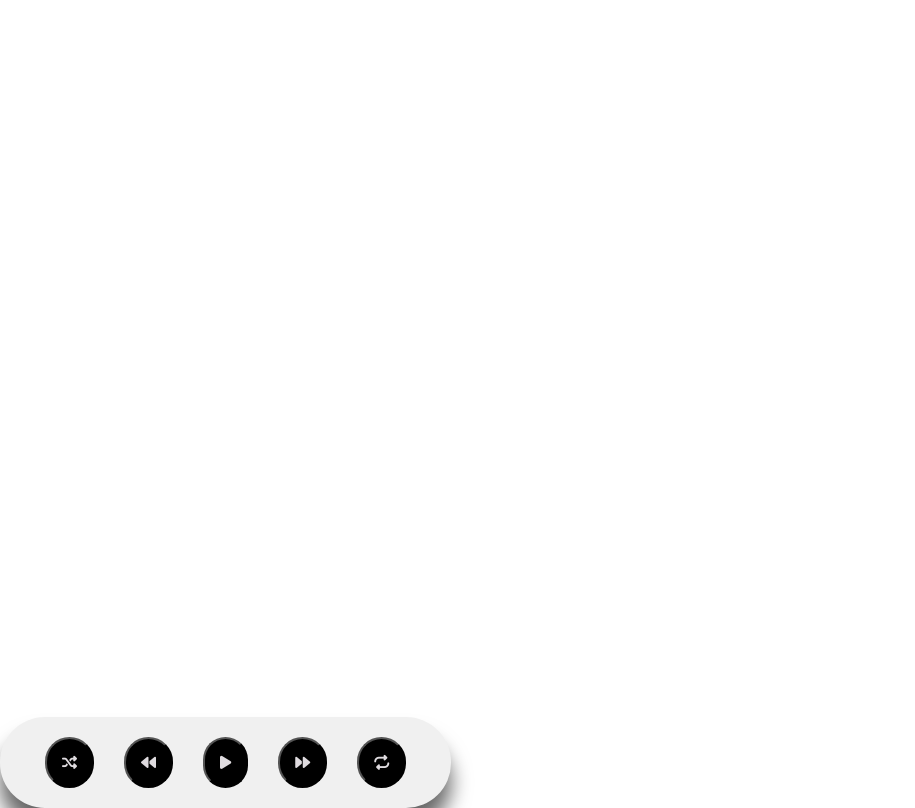
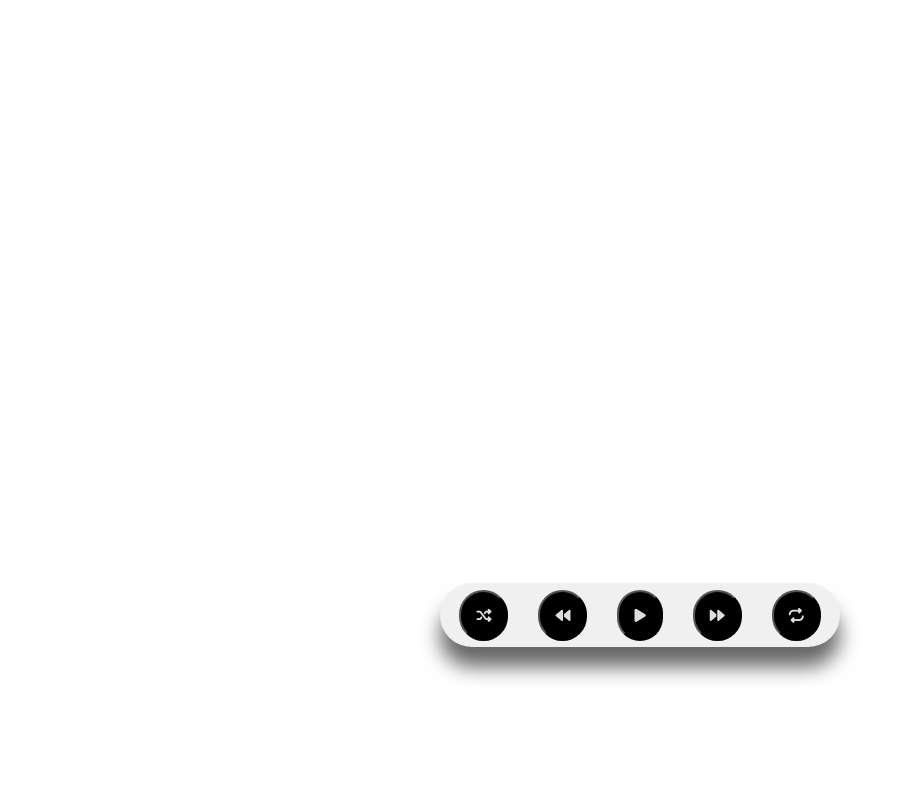
Before and after one commit to matthewzierl/SoundVault, a plain HTML site: page index.html in a window 1280 px wide. Shown: the part 137-945 px from the top of the page, without its empty margins (0-915 px from the left). After the commit the page ends 821 px from the top, so only its background shows below. Drawn offline with Linux system fonts and the light colour scheme.

Commit message:
added proper scrolling functionality

```diff
--- a/script.js
+++ b/script.js
@@ -122,12 +122,6 @@ playBtn.addEventListener('click', () => {
     }
 })
 
-// TODO: DON'T KNOW IF THIS WORKS
-window.addEventListener('scroll', () => {
-    var scrollPosition = window.pageYOffset || window.scrollY;
-    musicContainer.style.top = scrollPosition + 'px';
-  });
-
 // Change song Events
 prevBtn.addEventListener('click', prevSong)
 nextBtn.addEventListener('click', nextSong)
--- a/style.css
+++ b/style.css
@@ -13,6 +13,25 @@ body {
 
 .music-container {
     background-color: rgb(240, 240, 240);
+    width: 50vh;
+    height: 8vh;
+    border-radius: 45px;
+    box-shadow: 0 20px 20px 0 rgba(0, 0, 0, 0.6);
+    display: flex;
+    flex-direction: row;
+    flex-wrap: nowrap;
+    align-items: center;
+    justify-content: center;
+    gap: 20px;
+    padding: 20px 30px;
+    position: fixed;
+    top:90vh;
+    bottom: 0;
+    left: 50%;
+    transform: translateX(-50%);
+    z-index: 10;
+
+    /* background-color: rgb(240, 240, 240);
     left: auto;
     right: auto;
     width:max-content;
@@ -27,8 +46,10 @@ body {
     padding: 20px 30px;
     position: sticky;
     margin: 90vh 0 2vh 0;
-    z-index: 10;
+    z-index: 10; */
 }
+
+
 
 /* .img-container {
     position: relative;
```
